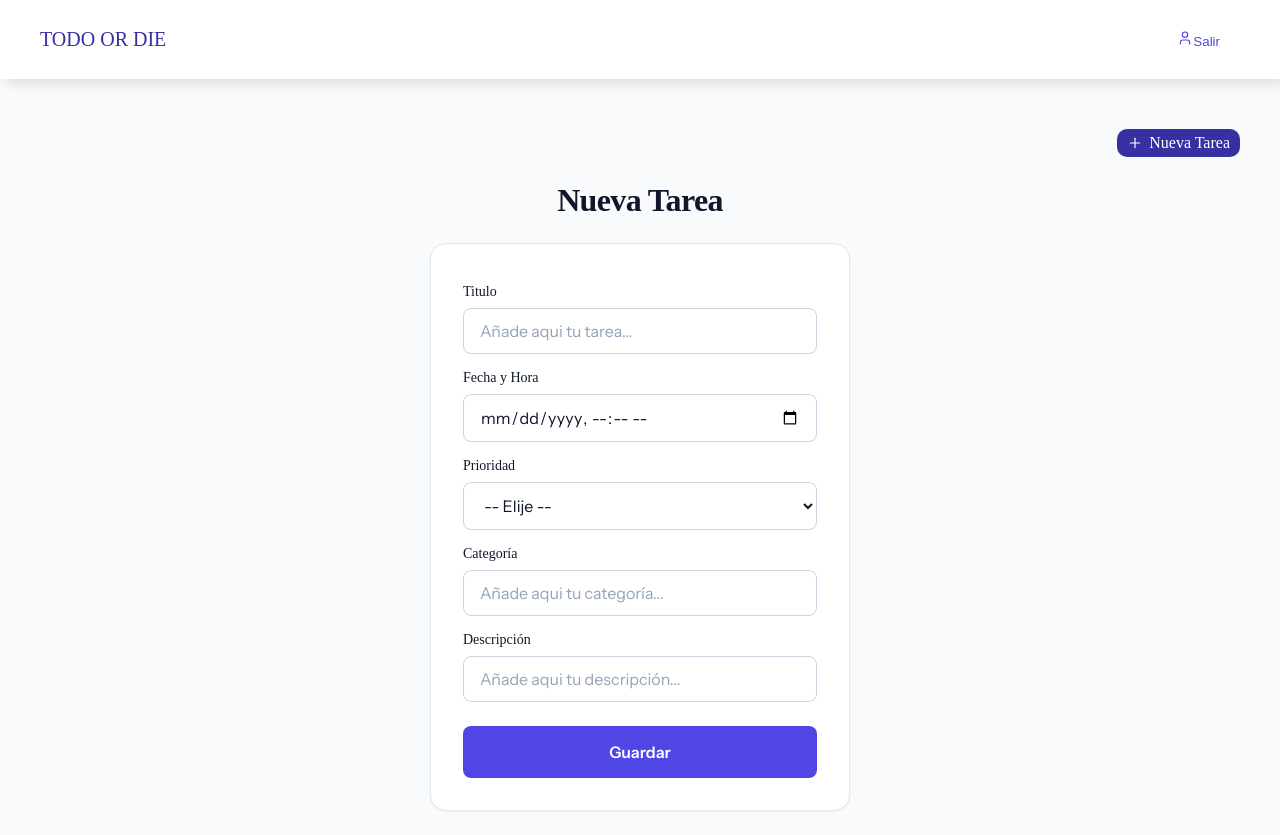
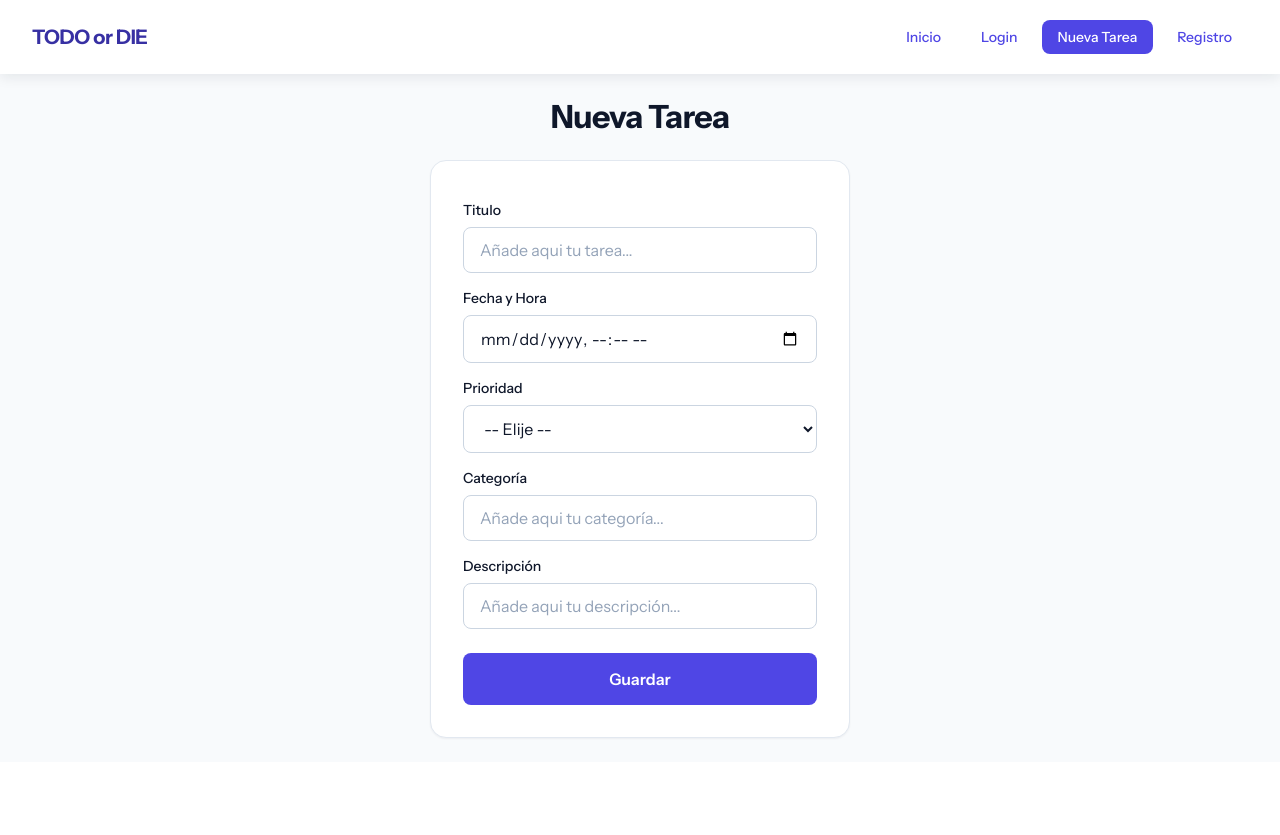
Before and after one commit to IFCD0022-Fullstack-JS-2026/TODO_or_DIE, a React (Vite) app in the folder client/: page /tareas/nueva in a window 1280 px wide. After the commit the page ends 800 px from the top, so only its background shows below. Built offline with nearby package versions, Linux system fonts and the light colour scheme.

Commit message:
fix: ajustar el rediseño del dashboard a la issue (#70)

```diff
--- a/client/package.json
+++ b/client/package.json
@@ -10,8 +10,6 @@
     "preview": "vite preview"
   },
   "dependencies": {
-    "calendarkit-pro": "^2.0.0",
-    "lucide-react": "^1.77.0",
     "react": "^19.3.1",
     "react-dom": "^19.3.1",
     "react-router": "^8.5.1"
--- a/client/src/App.css
+++ b/client/src/App.css
@@ -1,126 +1,67 @@
+@media (prefers-reduced-motion: reduce) {
+  .header-nav a {
+    transition: none;
+  }
+}
+
+/* Cabecera */
 .header {
+  position: relative;
+  z-index: 10;
   display: flex;
   align-items: center;
   justify-content: space-between;
-  position: relative;
-  z-index: 10;
-  box-shadow: 5px 4px 12px rgba(0, 0, 0, 0.12);
-  width: 100%;
-  padding: 20px 40px;
+  gap: var(--space-4);
+  padding: var(--space-5) var(--space-8);
+  background: var(--color-surface);
+  box-shadow: 0 4px 12px rgba(15, 23, 42, 0.08);
+}
 
-  & .header-logo a {
-    text-decoration: none;
-    font-family: var(--fuente-titulo);
-    font-size: var(--fs-xl);
-    color: var(--color-primary-active);
-  }
+.header-logo {
+  font-size: var(--fs-xl);
+  font-weight: var(--fw-bold);
+  letter-spacing: -0.02em;
+  color: var(--color-primary-active);
+  text-decoration: none;
+}
 
-  & button {
-    cursor: pointer;
-    border: none;
-    background-color: var(--color-bg);
-  }
+/* Menú */
+.header-nav {
+  display: flex;
+  flex-wrap: wrap;
+  gap: var(--space-2);
+}
 
-  & .header-login button {
-    text-decoration: none;
-    margin-right: 10px;
-    color: var(--color-primary);
-    padding: 10px;
-    border-radius: 50px;
-    transition: background-color .5s ease;
+.header-nav a {
+  padding: var(--space-2) var(--space-4);
+  font-size: var(--fs-sm);
+  font-weight: var(--fw-medium);
+  color: var(--color-primary);
+  text-decoration: none;
+  border-radius: var(--radius-md);
+  transition: background-color 150ms ease, color 150ms ease;
+}
 
-    &:hover,
-    &.active {
-      color: white;
-      background-color: var(--color-primary-active);
-    }
+.header-nav a:hover {
+  background: var(--color-primary-soft);
+}
 
+.header-nav a.active {
+  color: var(--color-on-primary);
+  background: var(--color-primary);
+}
+
+.header-logo:focus-visible,
+.header-nav a:focus-visible {
+  outline: none;
+  box-shadow: var(--shadow-focus);
+  border-radius: var(--radius-md);
+}
+
+/* Responsive */
+@media (max-width: 480px) {
+  .header {
+    flex-direction: column;
+    padding: var(--space-4);
   }
 }
-
-.container {
-  display: flex;
-}
-
-.container-page {
-  flex: 1;
-
-  & .btn-add-task {
-    padding-top: 50px;
-    padding-right: 40px;
-    text-align: right;
-    background-color: var(--color-bg-subtle);
-
-    & button {
-      display: inline-flex;
-      align-items: center;
-      gap: 6px;
-      border: none;
-      cursor: pointer;
-      font-family: inherit;
-      font-size: var(--fs-base);
-      color: white;
-      background-color: var(--color-primary-active);
-      padding: 5px 10px;
-      border-radius: 10px;
-    }
-  }
-}
-
-.calendario {
-  height: 720px;
-}
-
-.modal-overlay {
-  position: fixed;
-  inset: 0;
-  z-index: 100;
-  background-color: rgba(15, 23, 42, 0.5);
-  display: flex;
-  align-items: center;
-  justify-content: center;
-  padding: 20px;
-}
-
-.modal {
-  position: relative;
-  width: 100%;
-  max-width: 440px;
-  max-height: 90vh;
-  overflow-y: auto;
-  padding: 32px;
-  background-color: var(--color-surface);
-  border-radius: var(--radius-lg);
-  box-shadow: 0 20px 50px rgba(15, 23, 42, 0.3);
-
-  & .contenedor {
-    margin: 0;
-    max-width: none;
-    padding: 0;
-    border: none;
-    background: transparent;
-  }
-
-  & .formulario {
-    width: 100%;
-  }
-}
-
-.modal-cerrar {
-  position: absolute;
-  top: 12px;
-  right: 12px;
-  display: flex;
-  padding: 6px;
-  border: none;
-  border-radius: 50%;
-  background: transparent;
-  color: var(--color-text-muted);
-  cursor: pointer;
-  transition: background-color 0.3s;
-
-  &:hover {
-    background-color: var(--color-bg-subtle);
-    color: var(--color-text);
-  }
-}
--- a/client/src/App.jsx
+++ b/client/src/App.jsx
@@ -1,88 +1,34 @@
-import { useEffect, useState } from "react";
-import "./App.css";
-import { Routes, Route } from "react-router";
-import Login from "./pages/Login";
-import Registro from "./pages/Registro";
-import Inicio from "./pages/Inicio";
-import NuevaTarea from "./pages/NuevaTarea";
-import { Plus, User, X } from "lucide-react";
+import './App.css'
+import { Routes, Route, Link, NavLink } from 'react-router'
+import Login from './pages/Login'
+import Registro from './pages/Registro'
+import Inicio from './pages/Inicio'
+import NuevaTarea from './pages/NuevaTarea'
 import NoEncontrada from './pages/NoEncontrada'
 
 function App() {
-  const [modalNuevaTarea, setModalNuevaTarea] = useState(false);
+  return (
+    <>
+      <header className="header">
+        <Link to="/" className="header-logo">TODO or DIE</Link>
 
-  useEffect(() => {
-    if (!modalNuevaTarea) return;
-
-    const cerrarConEscape = (e) => {
-      if (e.key === "Escape") setModalNuevaTarea(false);
-    };
-
-    window.addEventListener("keydown", cerrarConEscape);
-    return () => window.removeEventListener("keydown", cerrarConEscape);
-  }, [modalNuevaTarea]);
-
-  return (
-    <div className="container">
-      <div className="container-page">
-        <header className="header">
-          <div className="header-logo">
-            <a href="/">TODO OR DIE</a>
-          </div>
-          <div className="header-login">
-            <button>
-              <User size={16} fill="white" strokeWidth={1.75} />
-              Salir
-            </button>
-
-          </div>
+        <nav className="header-nav">
+          <NavLink to="/">Inicio</NavLink>
+          <NavLink to="/login">Login</NavLink>
+          <NavLink to="/tareas/nueva">Nueva Tarea</NavLink>
+          <NavLink to="/registro">Registro</NavLink>
+        </nav>
       </header>
 
-        <div className="btn-add-task">
-          <button type="button" onClick={() => setModalNuevaTarea(true)}>
-            <Plus size={16} strokeWidth={1.75} />
-            <span>Nueva Tarea</span>
-          </button>
-        </div>
-
       <Routes>
-          <Route path="/dashboard" element={<Inicio />} />
+        <Route path="/" element={<Inicio />} />
         <Route path="/login" element={<Login />} />
         <Route path="/tareas/nueva" element={<NuevaTarea />} />
         <Route path="/registro" element={<Registro />} />
         <Route path="*" element={<NoEncontrada />} />
       </Routes>
-
-
-        {modalNuevaTarea && (
-          <div
-            className="modal-overlay"
-            onClick={() => setModalNuevaTarea(false)}
-          >
-            <div
-              className="modal"
-              role="dialog"
-              aria-modal="true"
-              aria-label="Nueva tarea"
-              onClick={(e) => e.stopPropagation()}
-            >
-              <button
-                type="button"
-                className="modal-cerrar"
-                title="Cerrar"
-                onClick={() => setModalNuevaTarea(false)}
-              >
-                <X size={18} strokeWidth={1.75} />
-              </button>
-              <NuevaTarea />
-            </div>
-          </div>
-        )}
-      </div>
-    </div>
-  );
-
-
+    </>
+  )
 }
 
-export default App;
+export default App
--- a/client/src/index.css
+++ b/client/src/index.css
@@ -1,11 +1,8 @@
 @import url('https://fonts.googleapis.com/css2?family=Instrument+Sans:wght@400;500;600;700&display=swap');
-@import url('https://fonts.googleapis.com/css2?family=Nosifer&family=Open+Sans:wdth,wght@75..100,300..800&display=swap');
-
 
 :root {
   /* Tipografía */
   --font-family: "Instrument Sans", system-ui, -apple-system, "Segoe UI", sans-serif;
-
 
   --fs-xs: 0.75rem;
   --fs-sm: 0.875rem;
@@ -15,75 +12,6 @@
   --fs-2xl: 1.5rem;
   --fs-3xl: 2rem;
   --fs-display: 4rem;
-
-  --fw-regular: 400;
-  --fw-medium: 500;
-  --fw-semibold: 600;
-  --fw-bold: 700;
-
-  /* Colores */
-  --color-bg: #FFFFFF;
-  --color-bg-subtle: #F8FAFC;
-  --color-bg-sidebar:  #e7f0f9;
-  --color-surface: #FFFFFF;
-  --color-border: #E2E8F0;
-  --color-border-strong: #CBD5E1;
-
-  --color-text: #0F172A;
-  --color-text-secondary: #475569;
-  --color-text-muted: #64748B;
-  --color-placeholder: #94A3B8;
-
-
-  --color-primary: #4F46E5;
-  --color-primary-hover: #4338CA;
-  --color-primary-active: #3730A3;
-  --color-primary-soft: #EEF2FF;
-  --color-on-primary: #FFFFFF;
-
-
-  --color-priority-high: #DC2626;
-  --color-priority-medium: #B45309;
-  --color-priority-low: #15803D;
-
-
-  --color-error-bg: #FEF2F2;
-  --color-error-border: #FECACA;
-  --color-error-text: #991B1B;
-  --color-success-bg: #F0FDF4;
-  --color-success-border: #BBF7D0;
-  --color-success-text: #166534;
-
-
-  --space-1: 0.25rem;
-  --space-2: 0.5rem;
-  --space-3: 0.75rem;
-  --space-4: 1rem;
-  --space-5: 1.25rem;
-  --space-6: 1.5rem;
-  --space-8: 2rem;
-
-
-  --radius-sm: 0.375rem;
-  --radius-md: 0.5rem;
-  --radius-lg: 0.75rem;
-  --radius-xl: 1rem;
-
-
-  --shadow-sm: 0 1px 2px rgba(15, 23, 42, 0.05);
-  --shadow-focus: 0 0 0 3px rgba(79, 70, 229, 0.20);
-
-
-
-  --fs-xs: 0.75rem;
-  --fs-sm: 0.875rem;
-  --fs-base: 1rem;
-  --fs-lg: 1.125rem;
-  --fs-xl: 1.25rem;
-  --fs-2xl: 1.5rem;
-  --fs-3xl: 2rem;
-  --fs-display: 4rem;
-
 
   --fw-regular: 400;
   --fw-medium: 500;
@@ -142,23 +70,9 @@
   --shadow-focus: 0 0 0 3px rgba(79, 70, 229, 0.20);
 }
 
-*{
+body {
   margin: 0;
-  box-sizing: border-box;
-  padding: 0;
-}
-
-
-body {
-  background: var(--color-fondo);
-  color: var(--color-texto);
-  font-family: var(--fuente-texto);
-}
-
-.active{
-  background-color: var(--color-primary-active);
   background: var(--color-bg);
   color: var(--color-text);
   font-family: var(--font-family);
-
 }
--- a/client/src/pages/Inicio.jsx
+++ b/client/src/pages/Inicio.jsx
@@ -1,104 +1,110 @@
-import "./Inicio.css";
-import { Scheduler } from "calendarkit-pro";
-import { useEffect, useState } from 'react'
+import { useEffect, useState } from 'react';
+import './Inicio.css';
 
 function Inicio() {
-    const [events, setEvents] = useState([]);
+
+    const [tareasAPI, setTareasAPI] = useState([]);
+    const [error, setError] = useState(null);
+
+    useEffect(() => {
+        const cargarTareas = async () => {
+            try {
+                const res = await fetch('http://localhost:3000/api/tasks');
+                const datos = await res.json();
+                if (!res.ok) throw new Error(datos.message);
+                setTareasAPI(datos.data);
+            } catch (err) {
+                setError(err.message);
+            }
+        };
+        cargarTareas();
+    }, []);
+
+    if (error) return <p className="inicio-error">No se han podido cargar las tareas: {error}</p>;
+
+    const eliminarTarea = async (id) => {
+        try {
+            const res = await fetch(`http://localhost:3000/api/tasks/${id}`, {
+                method: 'DELETE',
+            });
+
+            const data = await res.json();
+            if (res.ok) {
+                setTareasAPI((prev) => prev.filter((tarea) => tarea.id !== id));
+                alert(data.message);
+            } else {
+                alert(data.message || 'Error al eliminar la tarea');
+            }
+        } catch (error) {
+            console.error('Error al eliminar la tarea:', error);
+            alert('No se pudo conectar con el servidor');
+        }
+    };
+
     return (
+        <main className="inicio">
+            <h1 className="inicio-titulo">Lista de tareas</h1>
 
-            <div className="inicio">
-                <h1 className="inicio-title">Lista de tareas</h1>
-                <div className="inicio-task">
+            <section className="inicio-grupo">
+                <h2 className="inicio-grupo-titulo">Prioridad Alta</h2>
                 <div className="inicio-cards">
-                        <section className="inicio-card">
+                    {tareasAPI.filter((tarea) => (tarea.prioridad ?? '').toLowerCase() === 'alta').map((tarea) => (
+                        <article key={tarea.id} className="inicio-card">
                             <div>
-                                <h2>Maquetar el lista de tareas en inicio</h2>
-                                <p className="inicio-desc">
-                                    Maquetar el listado de tareas de client/src/pages/Inicio.jsx según
-                                    el diseño (docs/diseno.png). Solo HTML y CSS, sin lógica: los
-                                    datos de la API se cargarán en otra issue.
-                                </p>
+                                <h3 className="inicio-card-titulo">{tarea.title ?? tarea.titulo}</h3>
+                                <p className="inicio-desc">{tarea.descripcion}</p>
                             </div>
                             <div className="inicio-propiedad">
-                                <div>
-                                    <span className="inicio-fecha">19/11/2026</span>
-                                    <span className="inicio-priori-hight">Alta</span>
-                                    <span className="inicio-cat">Frontend</span>
+                                <span className="inicio-fecha">{tarea.fecha_hora}</span>
+                                <span className="inicio-prioridad inicio-prioridad-alta">{tarea.prioridad}</span>
+                                <span className="inicio-cat">{tarea.categoria}</span>
+                                <button className="inicio-borrar" onClick={() => eliminarTarea(tarea.id)}>Borrar</button>
                             </div>
-                                <button className="inicio-borrar">Borrar</button>
+                        </article>
+                    ))}
                 </div>
             </section>
-                        <section className="inicio-card">
+
+            <section className="inicio-grupo">
+                <h2 className="inicio-grupo-titulo">Prioridad Media</h2>
+                <div className="inicio-cards">
+                    {tareasAPI.filter((tarea) => (tarea.prioridad ?? '').toLowerCase() === 'media').map((tarea) => (
+                        <article key={tarea.id} className="inicio-card">
                             <div>
-                                <h2>Limpiar y validar las rutas de tareas</h2>
-                                <p className="inicio-desc">
-                                    Limpiar y validar las rutas de server/routes/tasks.routes.js
-                                </p>
+                                <h3 className="inicio-card-titulo">{tarea.title ?? tarea.titulo}</h3>
+                                <p className="inicio-desc">{tarea.descripcion}</p>
                             </div>
                             <div className="inicio-propiedad">
-                                <div>
-                                    <span className="inicio-fecha">19/11/2026</span>
-                                    <span className="inicio-priori-medium">Media</span>
-                                    <span className="inicio-cat">Backend</span>
+                                <span className="inicio-fecha">{tarea.fecha_hora}</span>
+                                <span className="inicio-prioridad inicio-prioridad-media">{tarea.prioridad}</span>
+                                <span className="inicio-cat">{tarea.categoria}</span>
+                                <button className="inicio-borrar" onClick={() => eliminarTarea(tarea.id)}>Borrar</button>
                             </div>
-                                <button className="inicio-borrar">Borrar</button>
+                        </article>
+                    ))}
                 </div>
             </section>
-                        <section className="inicio-card">
-                            <h2>Conectar el Registro con la API</h2>
-                            <p className="inicio-desc">
-                                En client/src/pages/Registro.jsx, enviar el formulario a POST
-                                http://localhost:3000/api/users/register.
-                            </p>
+
+            <section className="inicio-grupo">
+                <h2 className="inicio-grupo-titulo">Prioridad Baja</h2>
+                <div className="inicio-cards">
+                    {tareasAPI.filter((tarea) => (tarea.prioridad ?? '').toLowerCase() === 'baja').map((tarea) => (
+                        <article key={tarea.id} className="inicio-card">
+                            <div>
+                                <h3 className="inicio-card-titulo">{tarea.title ?? tarea.titulo}</h3>
+                                <p className="inicio-desc">{tarea.descripcion}</p>
+                            </div>
                             <div className="inicio-propiedad">
-                                <div>
-                                    <span className="inicio-fecha">19/11/2026</span>
-                                    <span className="inicio-priori-low">Baja</span>
-                                    <span className="inicio-cat">Backend</span>
+                                <span className="inicio-fecha">{tarea.fecha_hora}</span>
+                                <span className="inicio-prioridad inicio-prioridad-baja">{tarea.prioridad}</span>
+                                <span className="inicio-cat">{tarea.categoria}</span>
+                                <button className="inicio-borrar" onClick={() => eliminarTarea(tarea.id)}>Borrar</button>
                             </div>
-                                <button className="inicio-borrar">Borrar</button>
+                        </article>
+                    ))}
                 </div>
             </section>
-                        <section className="inicio-card">
-                            <h2>Conectar el Registro con la API</h2>
-                            <p className="inicio-desc">
-                                En client/src/pages/Registro.jsx, enviar el formulario a POST
-                                http://localhost:3000/api/users/register.
-                            </p>
-                            <div className="inicio-propiedad">
-                                <div>
-                                    <span className="inicio-fecha">19/11/2026</span>
-                                    <span className="inicio-priori-low">Baja</span>
-                                    <span className="inicio-cat">Backend</span>
-                                </div>
-                                <button className="inicio-borrar">Borrar</button>
-                            </div>
-                        </section>
-                    </div>
-                    <div className="inicio-calendario">
-                        <Scheduler
-                            events={events}
-                            onEventCreate={(event) =>
-                                setEvents((list) => [
-                                    ...list,
-                                    { ...event, id: crypto.randomUUID() },
-                                ])
-                            }
-                            onEventUpdate={(event) =>
-                                setEvents((list) =>
-                                    list.map((e) => (e.id === event.id ? event : e))
-                                )
-                            }
-                            onEventDelete={(id) =>
-                                setEvents((list) => list.filter((e) => e.id !== id))
-                            }
-                        />
-                    </div>
-                </div>
-
-            </div>
-
-
+        </main>
     );
 }
 
```
Also changed, not shown: client/src/pages/Inicio.css (+112 -71 lines), client/src/pages/MyCalendar.jsx (deleted, +0 -16 lines), 1 other file (tests, documents, lock files or other folders). Lines whose indentation alone changed are shown as unchanged.
